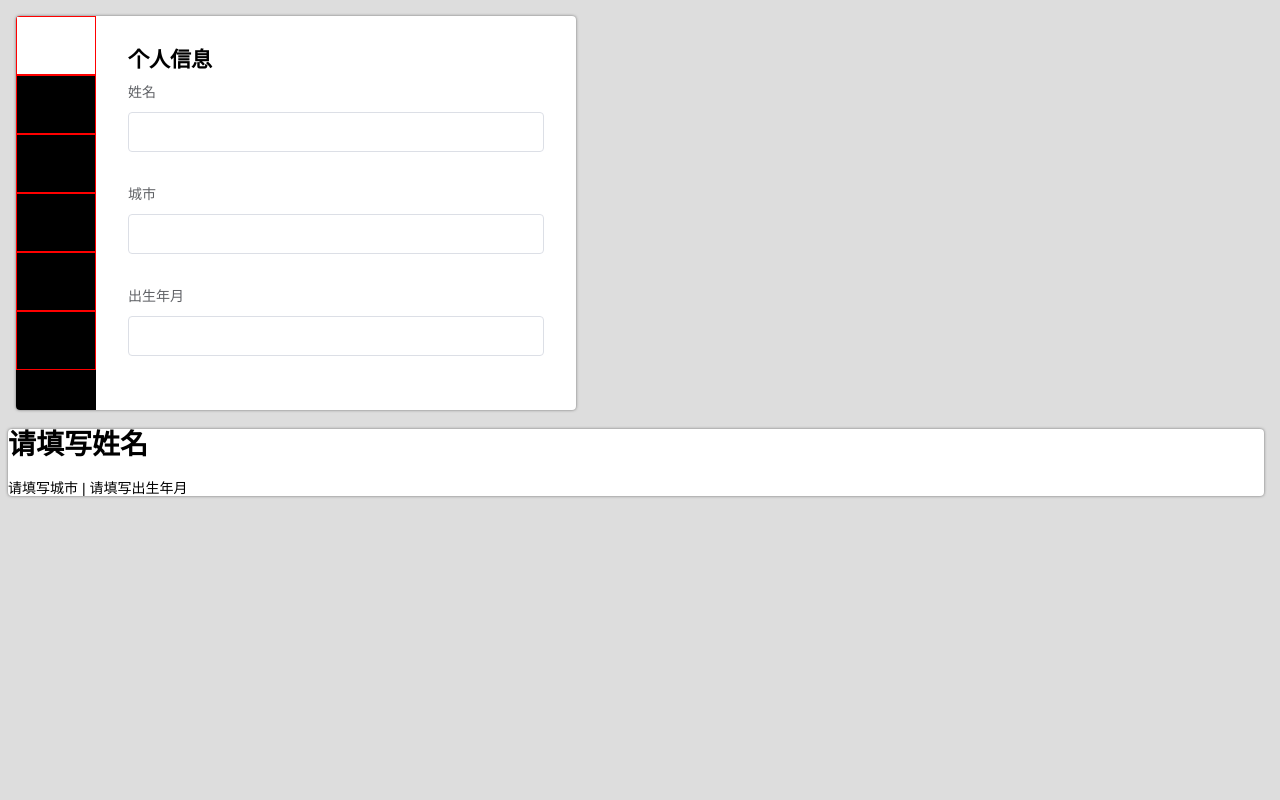
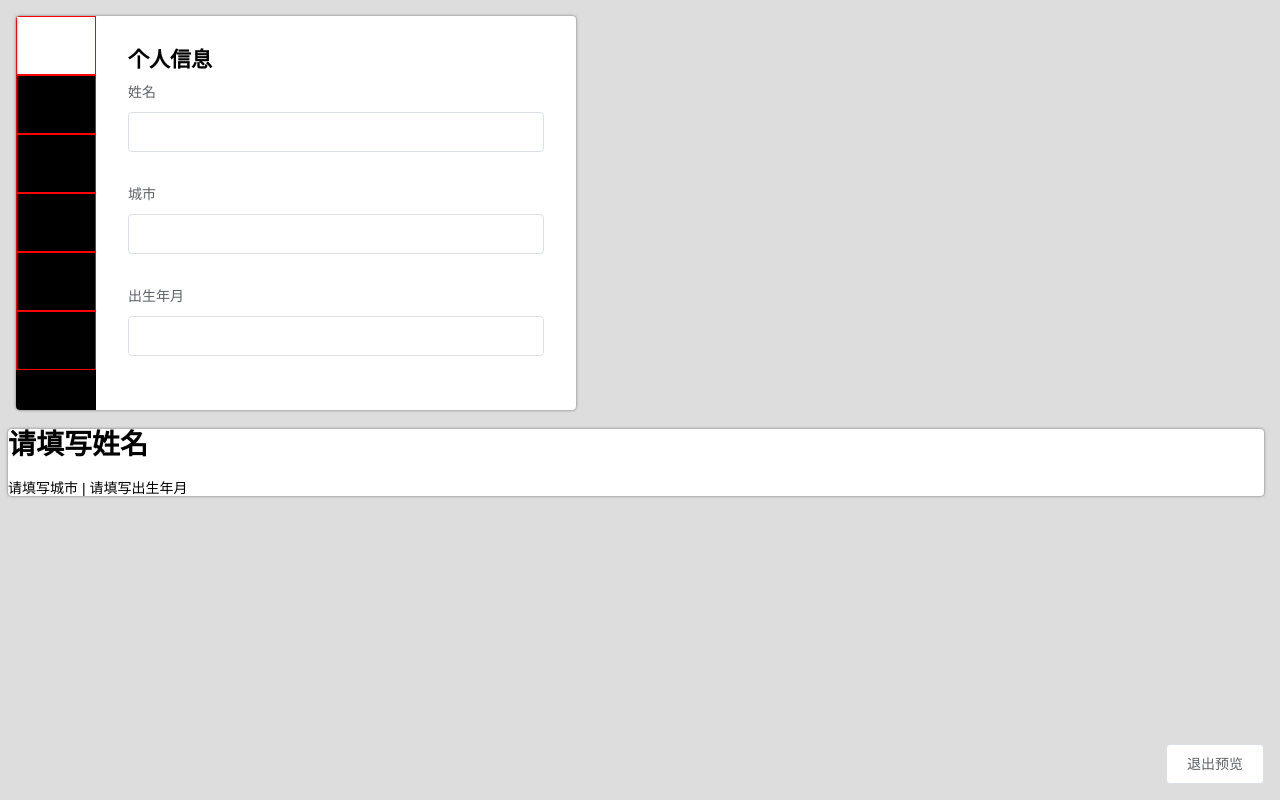
Before and after one commit to weiyanqin/vue-onlineResumeEditor, a Vue app: page / in a window 1280 px wide. Both pictures are taken after a click on the button "预览". Built offline with nearby package versions, Linux system fonts and the light colour scheme.

Commit message:
添加 退出预览

```diff
--- a/src/App.vue
+++ b/src/App.vue
@@ -5,7 +5,7 @@
       <Editor v-bind:resume="resume" class="editor"/>
       <Preview v-bind:resume="resume" class="preview"/>
     </main>
-
+    <el-button id="exitPreview" v-on:click="exitPreview">退出预览</el-button>
   </div>
 </template>
 
@@ -29,6 +29,9 @@ export default {
     };
   },
   methods: {
+    exitPreview(){
+      this.previewMode = false
+    },
     preview(){
       this.previewMode = true
     }
@@ -99,4 +102,13 @@ main {
   max-width: 800px;
   margin: 32px auto;
 }
+#exitPreview{
+  display: none;
+}
+.previewMode #exitPreview{
+  display: inline-block;
+  position: fixed;
+  right: 16px;
+  bottom: 16px;
+}
 </style>
```
